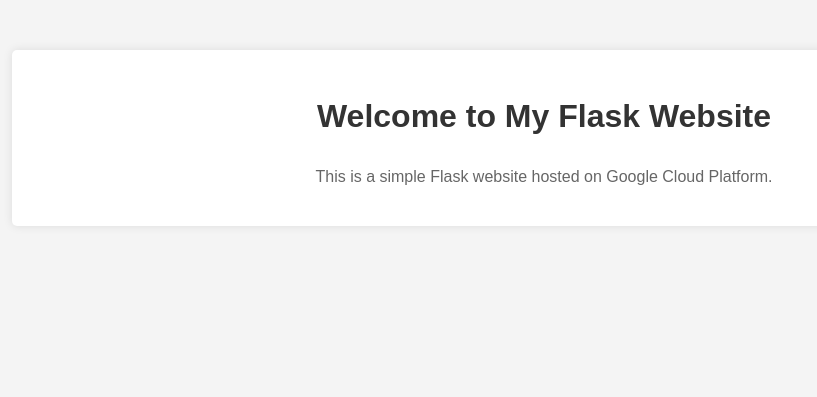
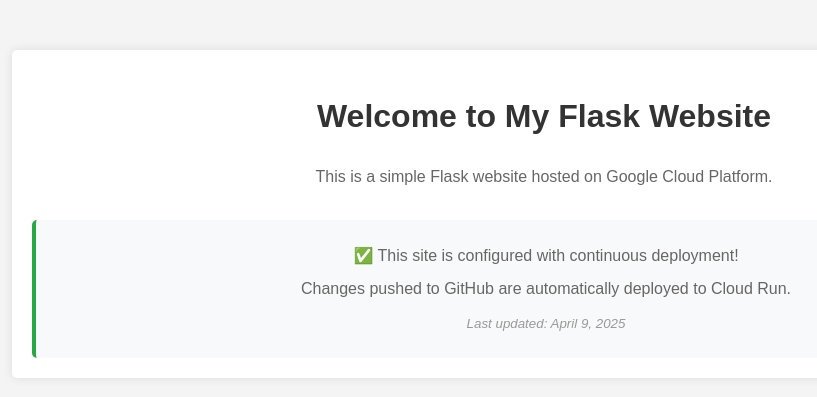
Before and after one commit to sumanurawat/phoenix, a Flask app: page / in a window 1280 px wide. Shown: the top 397 px of the page, without its empty margins (96-913 px from the left). Run offline with Flask 3, Linux system fonts and the light colour scheme.

Commit message:
Add deployment info to landing page

```diff
--- a/static/style.css
+++ b/static/style.css
@@ -23,3 +23,20 @@ h1 {
 p {
     color: #666;
 }
+
+.deployment-info {
+    margin-top: 30px;
+    padding: 15px;
+    background-color: #f8f9fa;
+    border-radius: 5px;
+    border-left: 4px solid #28a745;
+}
+
+.deployment-info p {
+    margin: 8px 0;
+}
+
+.deployment-info small {
+    color: #999;
+    font-style: italic;
+}
--- a/templates/index.html
+++ b/templates/index.html
@@ -10,6 +10,11 @@
     <div class="container">
         <h1>Welcome to My Flask Website</h1>
         <p>This is a simple Flask website hosted on Google Cloud Platform.</p>
+        <div class="deployment-info">
+            <p>✅ This site is configured with continuous deployment!</p>
+            <p>Changes pushed to GitHub are automatically deployed to Cloud Run.</p>
+            <p><small>Last updated: April 9, 2025</small></p>
+        </div>
     </div>
 </body>
 </html>
```
